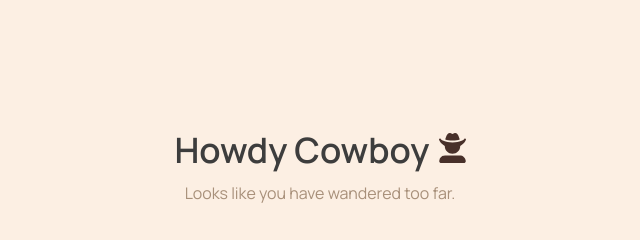
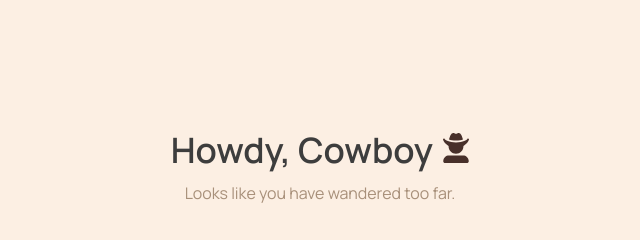
Before and after one commit to sidhyatikku/landing, a plain HTML site: page 404.html in a window 1280 px wide. Shown: the part 234-474 px from the top of the page, 320-960 px from the left. Drawn offline with Linux system fonts and the light colour scheme.

Commit message:
Update 404.html

```diff
--- a/404.html
+++ b/404.html
@@ -125,7 +125,7 @@
 
         <div class="intro">
           <div class="intro-top">
-          <div class="name-main"> <div class="intro-title">Howdy Cowboy</div> <img class ="icon-main" src="icon.svg" alt="cowboy icon"></div>
+          <div class="name-main"> <div class="intro-title">Howdy, Cowboy</div> <img class ="icon-main" src="icon.svg" alt="cowboy icon"></div>
           <div class="subtext">Looks like you have wandered too far.</div>
           </div>
           <div class ="subtext"><a href="/" target="_blank">Take me back to the Saloon </a><img class ="icon-link" src="arrow.svg" alt="arrow icon" style="margin-left: 5px;"></div>
```
